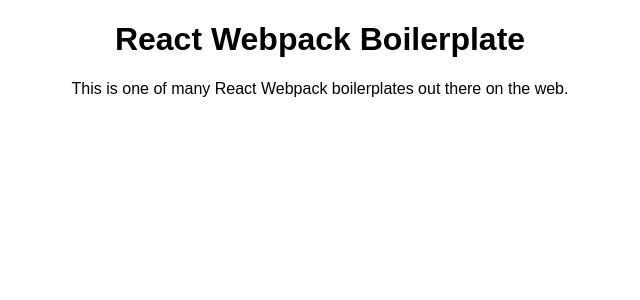
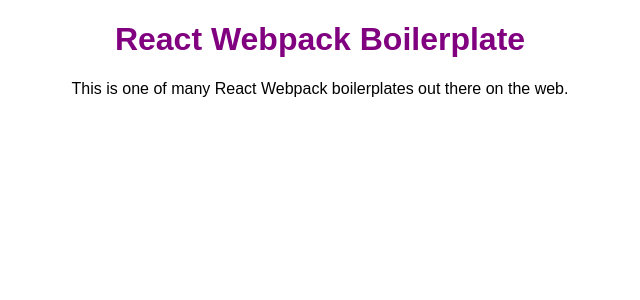
Before and after one commit to rav-pradhan/react-webpack-boilerplate, a React app: page / in a window 1280 px wide. Shown: the top 300 px of the page, without its empty margins (320-960 px from the left). Built offline with nearby package versions, Linux system fonts and the light colour scheme; the HTML template or start-up script is replaced by a standard one.

Commit message:
implemented sass loader, css loader, style loader

```diff
--- a/package.json
+++ b/package.json
@@ -14,6 +14,7 @@
     "@babel/preset-react": "^7.7.4",
     "babel-eslint": "^10.0.3",
     "babel-loader": "^8.0.6",
+    "css-loader": "^3.4.0",
     "eslint": "^6.1.0",
     "eslint-config-airbnb": "^18.0.1",
     "eslint-loader": "^3.0.3",
@@ -22,6 +23,9 @@
     "eslint-plugin-react": "^7.17.0",
     "eslint-plugin-react-hooks": "^1.7.0",
     "html-webpack-plugin": "^3.2.0",
+    "node-sass": "^4.13.0",
+    "sass-loader": "^8.0.0",
+    "style-loader": "^1.1.2",
     "webpack": "^4.41.5",
     "webpack-cli": "^3.3.10",
     "webpack-dev-server": "^3.10.1"
--- a/src/App.jsx
+++ b/src/App.jsx
@@ -1,8 +1,9 @@
 import React from 'react';
+import './App.scss';
 
 const App = () => (
-  <div style={{ textAlign: 'center', fontFamily: 'sans-serif' }}>
-    <h1>React Webpack Boilerplate</h1>
+  <div className="main">
+    <h1 className="main__title">React Webpack Boilerplate</h1>
     <p>This is one of many React Webpack boilerplates out there on the web.</p>
   </div>
 );
--- /dev/null
+++ b/src/App.scss
@@ -0,0 +1,8 @@
+.main {
+  text-align: center;
+  font-family: sans-serif;
+
+  &__title {
+    color: purple;
+  }
+}
--- a/webpack.config.js
+++ b/webpack.config.js
@@ -14,6 +14,14 @@
         loader: ['babel-loader', 'eslint-loader'],
         exclude: /node_modules/,
       },
+      {
+        test: /\.s[ac]ss$/i,
+        use: [
+          'style-loader',
+          'css-loader',
+          'sass-loader',
+        ],
+      },
     ],
   },
   resolve: {
```
Also changed, not shown: 1 other file (tests, documents, lock files or other folders).
